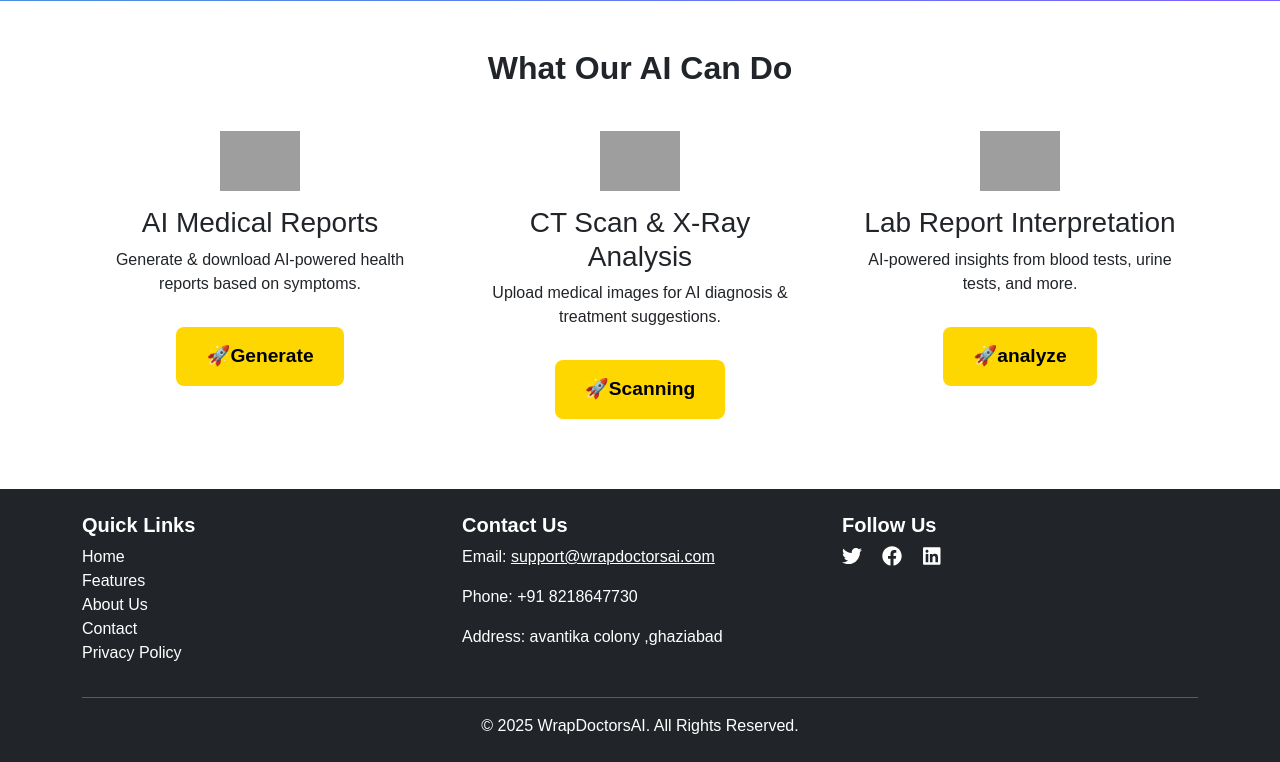
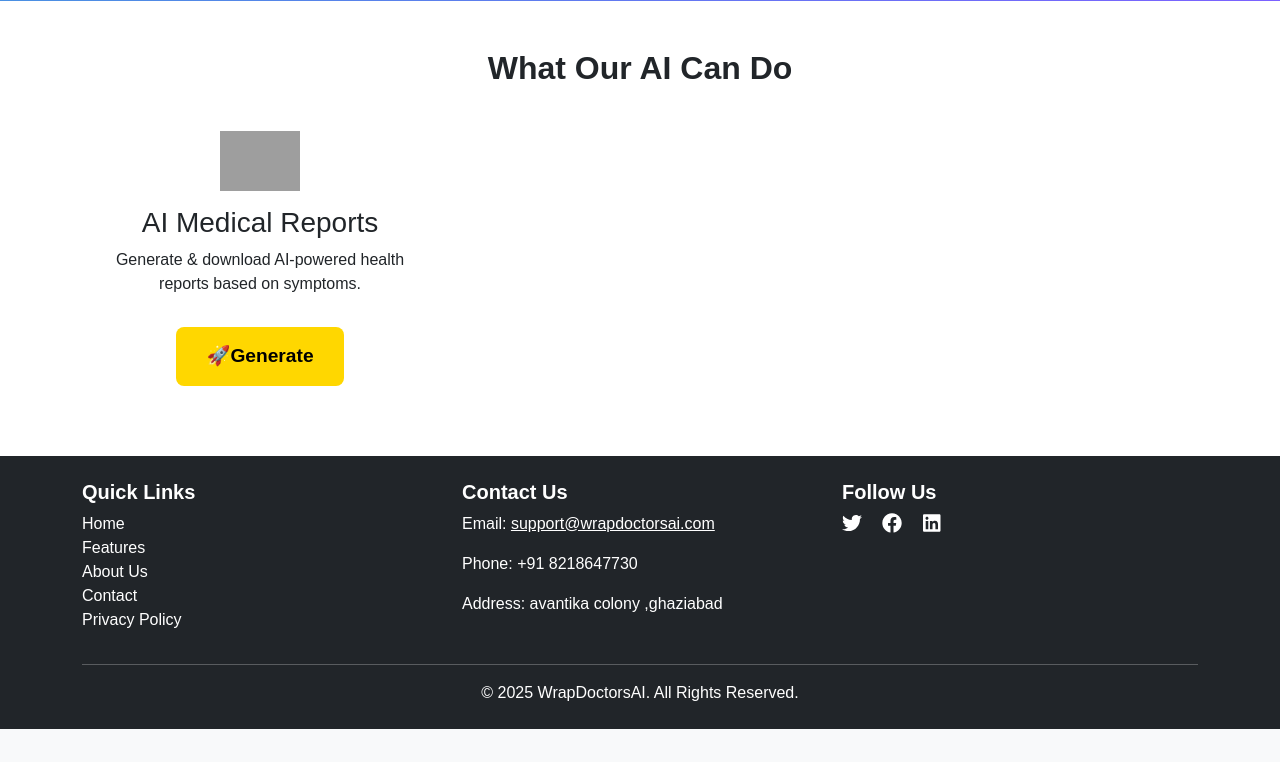
Before and after one commit to shaurya1234524/indibots, a Django app: page / in a window 1280 px wide. Shown: the part 501-1263 px from the top of the page. After the commit the page ends 1230 px from the top, so only its background shows below. Run offline with Django 5.2, Linux system fonts and the light colour scheme; grey boxes are pictures that could not be loaded.

Commit message:
Update home.html

```diff
--- a/healthai/templates/home.html
+++ b/healthai/templates/home.html
@@ -190,22 +190,7 @@
                     <a href="diagnose/" class="btn-start">🚀Generate</a>
                 </div>
             </div>
-            <div class="col-md-4">
-                <div class="feature-box">
-                    <img src="https://shaurya-bucket-5763394.s3.eu-north-1.amazonaws.com/admin/img/radio-ryc22.jpg" alt="Scan" class="feature-img">
-                    <h3>CT Scan & X-Ray Analysis</h3>
-                    <p>Upload medical images for AI diagnosis & treatment suggestions.</p>
-                    <a href="image-diagnosis/" class="btn-start">🚀Scanning</a>
-                </div>
-            </div>
-            <div class="col-md-4">
-                <div class="feature-box">
-                    <img src="https://shaurya-bucket-5763394.s3.eu-north-1.amazonaws.com/admin/img/images.png" alt="Lab" class="feature-img">
-                    <h3>Lab Report Interpretation</h3>
-                    <p>AI-powered insights from blood tests, urine tests, and more.</p>
-                    <a href="lab-report-analysis/" class="btn-start">🚀analyze</a>
-                </div>
-            </div>
+
         </div>
     </section>
     {% endblock %}
```
